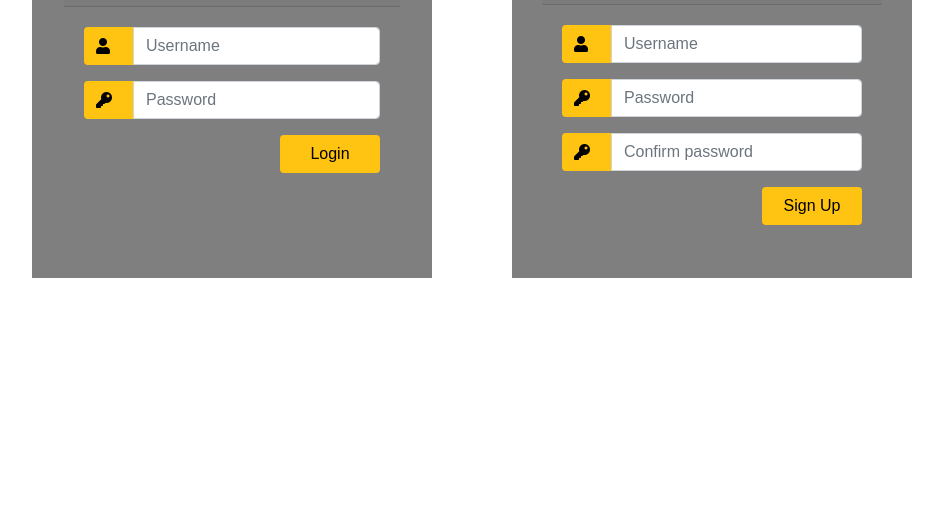
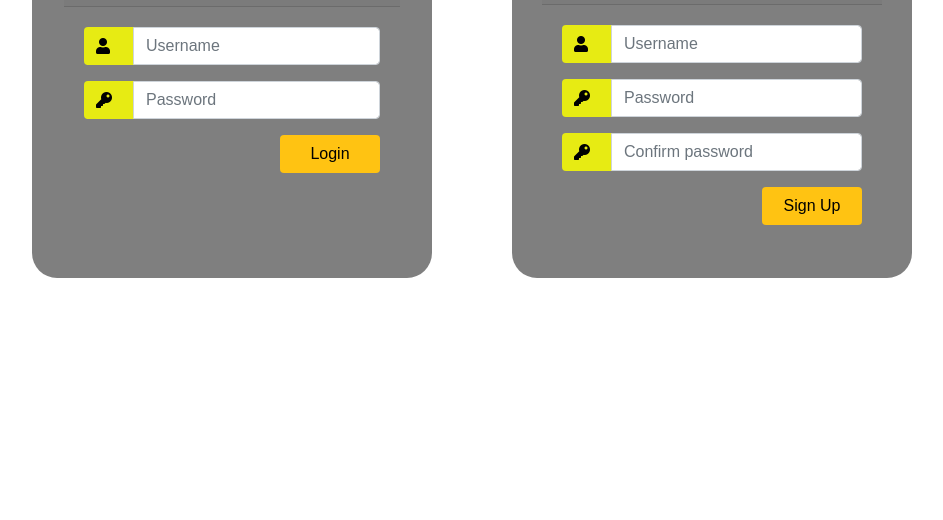
Before and after one commit to alishalakkad/Plan-It, a plain HTML site: page mainpage.html in a window 1280 px wide. Shown: the part 280-800 px from the top of the page, without its empty margins (168-1111 px from the left). Drawn offline with nearby package versions, Linux system fonts and the light colour scheme; a web font is replaced by a local one.

Commit message:
added rounded edges

```diff
--- a/styles.css
+++ b/styles.css
@@ -14,6 +14,53 @@ font-family: 'Numans', sans-serif;
     padding-top: 7px;
 }
 
+/* Splash Screen
+#custom-overlay {
+    position: fixed;
+    top: 0;
+    right: 0;
+    bottom: 0;
+    left: 0;
+    z-index: 100000;
+    width:100%;
+    background-color: #110e3a;
+  }
+  .flb {
+    background-color: rgba(3, 3, 29, 0.623);
+    height:100%;
+    width:100%;
+    animation: pulse 1s linear forwards;
+    display: flex;
+    align-items: center;
+    justify-content: center;
+  }
+  .Aligner-item {
+    max-width: 50%;
+  }
+  .Aligner-item--top {
+    align-self: flex-start;
+  }
+  .Aligner-item--bottom {
+    align-self: flex-end;
+  }
+  #custom-overlay img {
+    display: block;
+    margin: 0 auto;
+    width: 50%;
+    height: auto;
+    animation: animation 3100ms linear infinite both;
+    animation-delay: 1s;
+  }
+  @keyframes pulse {
+    0% {
+      opacity:0;
+    }
+    100% {
+      opacity:1;
+    }
+  }
+  Splash screen ends */
+
 .container{
 height: 100%;
 align-content: center;
@@ -24,6 +71,7 @@ height: 370px;
 width: 400px;
 margin-left: 200px;
 margin-top: 100px;
+border-radius: 25px;
 background-color: rgba(0,0,0,0.5) !important;
 float: left;
 padding: 32px;
@@ -37,6 +85,7 @@ padding: 32px;
     width: 400px;
     margin-right: 200px;
     margin-top: 100px;
+    border-radius: 25px;
     background-color: rgba(0,0,0,0.5) !important;
     float: right;
     padding: 30px;
@@ -48,7 +97,7 @@ color: white;
 
 .input-group-prepend span{
 width: 50px;
-background-color:#FFC312;
+background-color:rgb(231, 235, 19);
 color: black;
 border:0 !important;
 }
```
Also changed, not shown: mainpage.html (+8 -1 lines).
